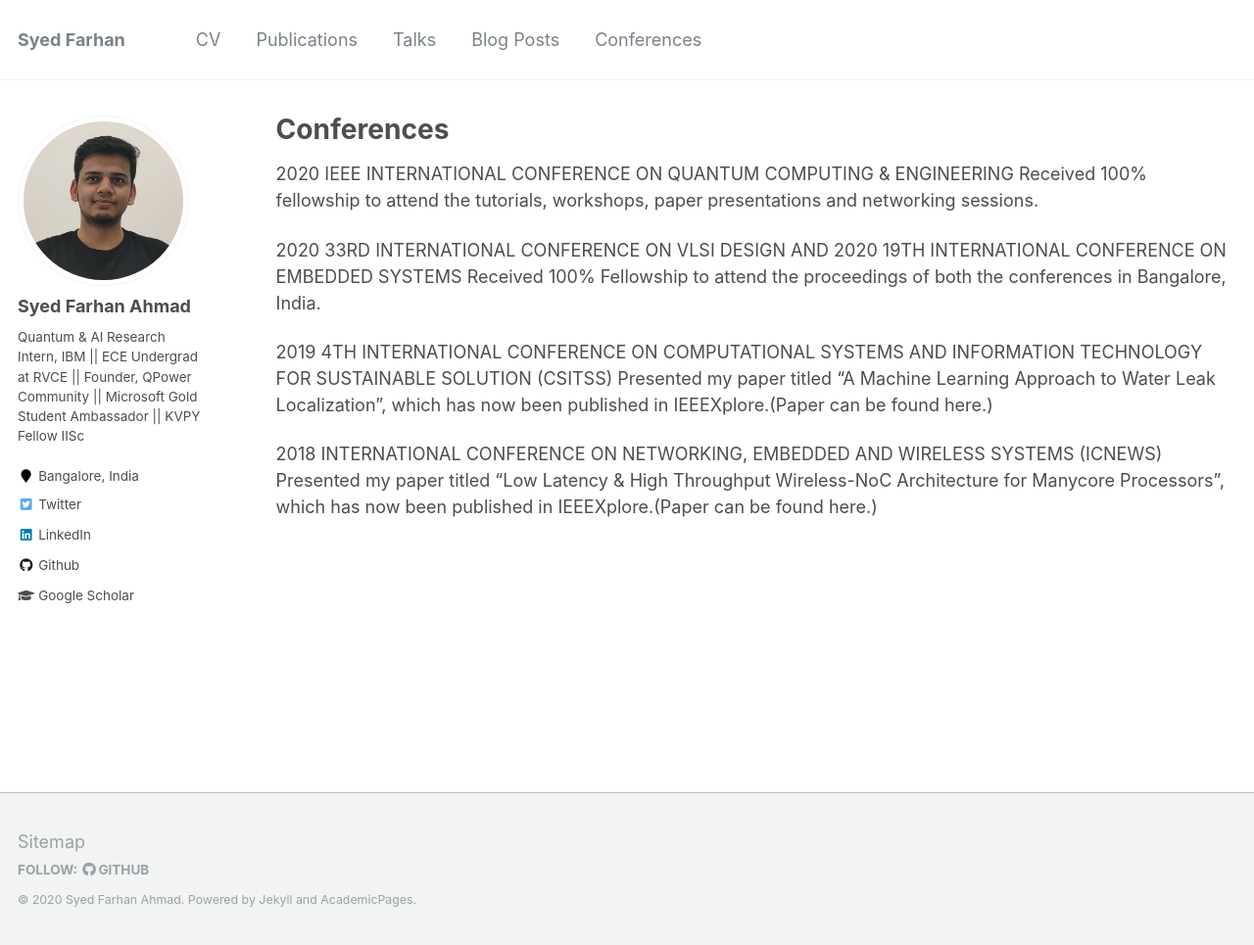
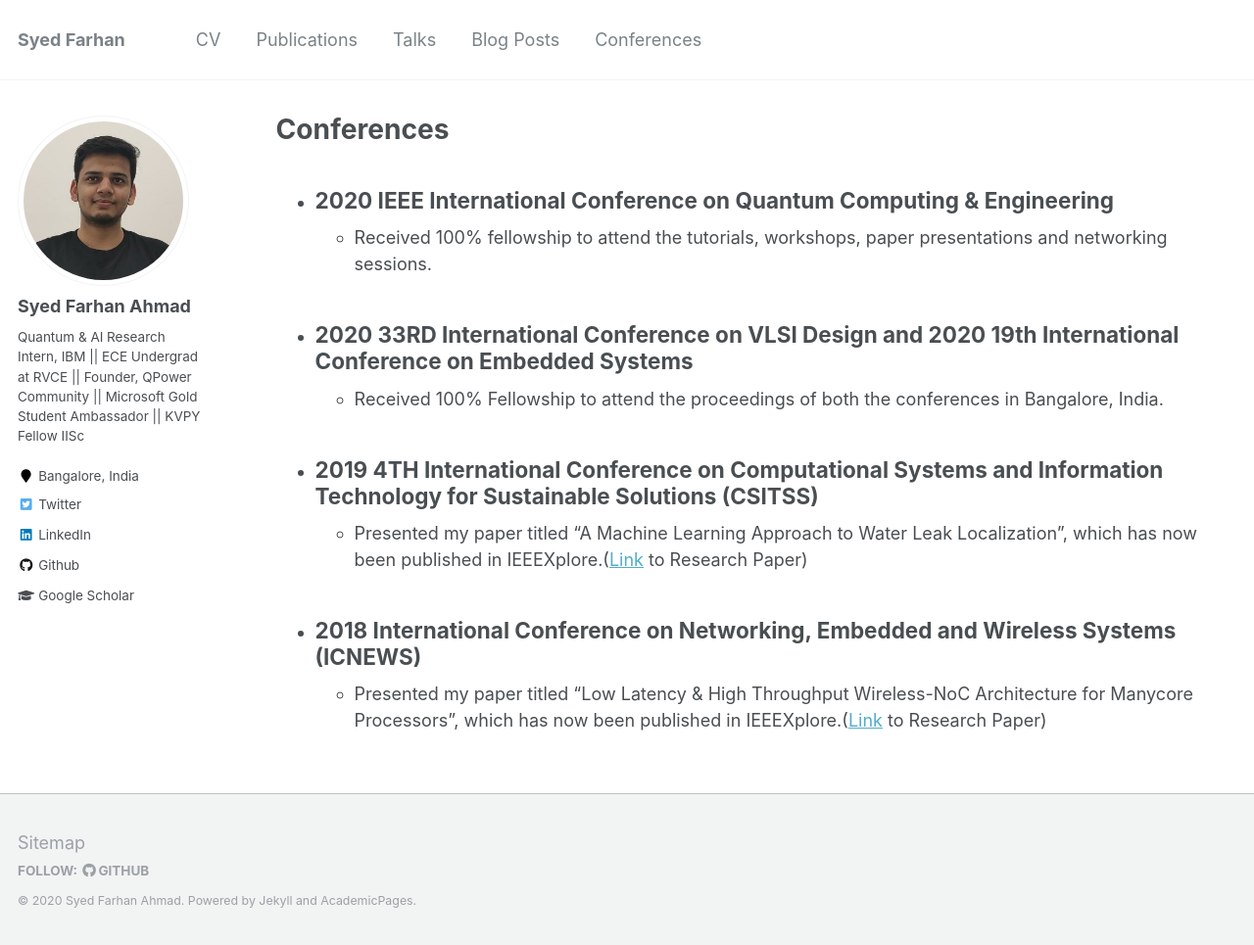
Before and after one commit to born-2learn/born-2learn.github.io, a Jekyll site: the page built from _pages/conferences.md, in a window 1280 px wide and 965 px high. Shown: the whole window at 98% size. Built offline with Jekyll 4.4.1, drawn with Linux system fonts in a browser that asks for light colours.

```diff
--- a/_pages/conferences.md
+++ b/_pages/conferences.md
@@ -7,14 +7,14 @@ redirect_from:
   - /resume
 ---
 
-2020 IEEE INTERNATIONAL CONFERENCE ON QUANTUM COMPUTING & ENGINEERING
-Received 100% fellowship to attend the tutorials, workshops, paper presentations and networking sessions.
+- ## 2020 IEEE International Conference on Quantum Computing & Engineering
+  - Received 100% fellowship to attend the tutorials, workshops, paper presentations and networking sessions.
 
-2020 33RD INTERNATIONAL CONFERENCE ON VLSI DESIGN AND 2020 19TH INTERNATIONAL CONFERENCE ON EMBEDDED SYSTEMS
-Received 100% Fellowship to attend the proceedings of both the conferences in Bangalore, India.
+- ## 2020 33RD International Conference on VLSI Design and 2020 19th International Conference on Embedded Systems
+  - Received 100% Fellowship to attend the proceedings of both the conferences in Bangalore, India.
 
-2019 4TH INTERNATIONAL CONFERENCE ON COMPUTATIONAL SYSTEMS AND INFORMATION TECHNOLOGY FOR SUSTAINABLE SOLUTION (CSITSS)
-Presented my paper titled "A Machine Learning Approach to Water Leak Localization", which has now been published in IEEEXplore.(Paper can be found here.)
+- ## 2019 4TH International Conference on Computational Systems and Information Technology for Sustainable Solutions (CSITSS)
+  - Presented my paper titled "A Machine Learning Approach to Water Leak Localization", which has now been published in IEEEXplore.([Link](https://ieeexplore.ieee.org/abstract/document/9031010) to Research Paper)
 
-2018 INTERNATIONAL CONFERENCE ON NETWORKING, EMBEDDED AND WIRELESS SYSTEMS (ICNEWS)
-Presented my paper titled "Low Latency & High Throughput Wireless-NoC Architecture for Manycore Processors", which has now been published in IEEEXplore.(Paper can be found here.)
+- ## 2018 International Conference on Networking, Embedded and Wireless Systems (ICNEWS)
+  - Presented my paper titled "Low Latency & High Throughput Wireless-NoC Architecture for Manycore Processors", which has now been published in IEEEXplore.([Link](https://ieeexplore.ieee.org/abstract/document/8903985) to Research Paper)
```
Also changed, not shown: _pages/cv.md (+45 -45 lines).
